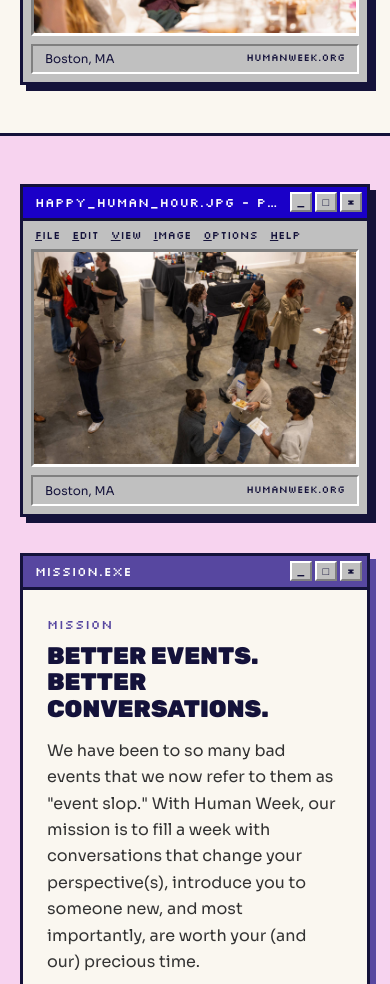
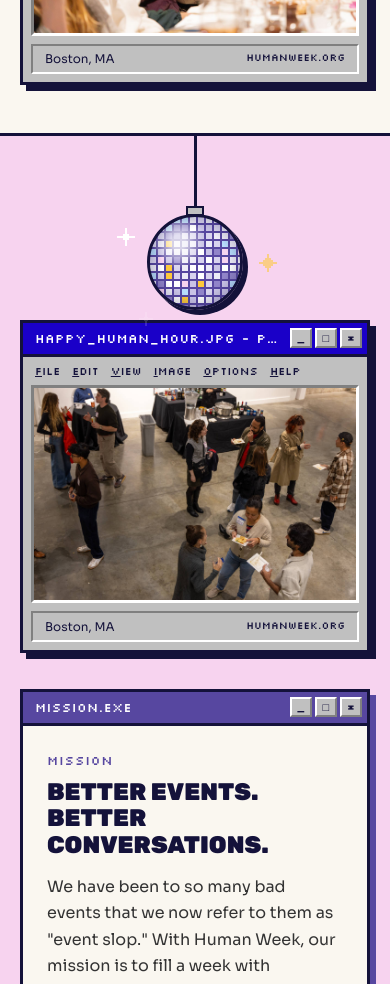
Before and after one commit to zreizes/humanweek, a plain HTML site: page index.html in a window 390 px wide. Shown: the part 2820-3804 px from the top of the page. Drawn offline with Linux system fonts and the light colour scheme.

Commit message:
Drifting clouds and a turning disco ball
- Pixel clouds drift slowly side to side (each at its own pace)
- Pixel-art disco ball hangs over the Happy Human Hour photo on Home:
  mirror tiles slide across it so it turns, with twinkling sparkles
- Both stop for visitors who have reduced motion turned on
- Pages clip sideways overflow so phones never scroll side to side

Co-Authored-By: Claude Opus 5.5 <noreply@anthropic.com>
Claude-Session: https://claude.ai/code/session_01RmPhLFwWywUyRASQR3vEZE

```diff
--- a/assets/css/site.css
+++ b/assets/css/site.css
@@ -59,7 +59,7 @@
 *::before,
 *::after { box-sizing: border-box; }
 
-html { scroll-behavior: smooth; }
+html { scroll-behavior: smooth; overflow-x: clip; }
 
 body {
   margin: 0;
@@ -69,7 +69,7 @@ body {
   color: var(--body);
   background: var(--paper);
   -webkit-font-smoothing: antialiased;
-  overflow-x: hidden;
+  overflow-x: clip;
 }
 
 img { max-width: 100%; display: block; }
@@ -275,6 +275,44 @@ h1, h2, h3 { margin: 0; }
 .deco--star-sm { width: 20px; }
 .deco--cursor { width: 26px; }
 
+/* Clouds drift slowly back and forth */
+.deco--cloud { animation: drift 14s ease-in-out infinite alternate; }
+.hero-cloud-2, .footer-cloud-2 { animation-duration: 18s; animation-direction: alternate-reverse; }
+.intro-cloud, .footer-cloud-1 { animation-duration: 16s; }
+@keyframes drift { from { transform: translateX(-14px); } to { transform: translateX(22px); } }
+
+/* Disco ball over the Happy Human Hour photo */
+.disco-wrap { position: relative; padding-top: 136px; }
+.disco {
+  position: absolute; z-index: 2; top: -48px; left: 50%; transform: translateX(-50%);
+  display: flex; flex-direction: column; align-items: center; pointer-events: none;
+}
+.disco__string { width: 3px; height: 70px; background: var(--navy); }
+.disco__cap { width: 18px; height: 10px; background: var(--gray); border: 2px solid var(--navy); margin-bottom: -2px; }
+.disco__ball {
+  position: relative; width: 96px; height: 96px; border-radius: 50%; overflow: hidden;
+  border: 3px solid var(--navy); box-shadow: 5px 5px 0 var(--navy);
+  background: url("../img/pixel/disco-tiles.svg") 0 0 / 128px 96px repeat-x;
+  image-rendering: pixelated;
+  animation: disco-spin 4s linear infinite;
+}
+.disco__ball::after {
+  /* light from the top left, shadow bottom right, so it reads as a sphere */
+  content: ""; position: absolute; inset: 0; border-radius: 50%;
+  background: radial-gradient(circle at 32% 28%, rgba(255,255,255,.75) 0 8%, rgba(255,255,255,0) 30%),
+              radial-gradient(circle at 50% 50%, rgba(20,18,58,0) 52%, rgba(20,18,58,.45) 100%);
+}
+.disco__glint { position: absolute; width: 18px; image-rendering: pixelated; animation: twinkle 1.6s steps(2) infinite; }
+.disco__glint--1 { left: -30px; top: 92px; }
+.disco__glint--2 { right: -34px; top: 118px; animation-delay: .5s; }
+.disco__glint--3 { left: -8px; top: 176px; width: 14px; animation-delay: 1s; }
+@keyframes disco-spin { to { background-position: -128px 0; } }
+@keyframes twinkle { 0%, 100% { opacity: 1; } 50% { opacity: .15; } }
+
+@media (prefers-reduced-motion: reduce) {
+  .deco--cloud, .disco__ball, .disco__glint { animation: none; }
+}
+
 /* ---------- Layout ---------- */
 .section { position: relative; padding-block: var(--s7); }
 .section--tight { padding-top: 0; }
--- a/index.html
+++ b/index.html
@@ -60,7 +60,7 @@
 
 <section class="section section--pink">
   <div class="wrap grid-2 grid-2--center">
-    <figure class="win paint "><div class="win__bar"><span>happy_human_hour.jpg - Paint</span><span class="win__btns" aria-hidden="true"><i>_</i><i>□</i><i>×</i></span></div><div class="menu-bar" aria-hidden="true"><span><u>F</u>ile</span><span><u>E</u>dit</span><span><u>V</u>iew</span><span><u>I</u>mage</span><span><u>O</u>ptions</span><span><u>H</u>elp</span></div><div class="paint__canvas"><img src="/assets/img/photos/happy_human_hour.jpg" alt="People talking in small groups at Happy Human Hour" loading="lazy"></div><figcaption class="paint__status"><span>Boston, MA</span><span>humanweek.org</span></figcaption></figure>
+    <div class="disco-wrap"><div class="disco" aria-hidden="true"><span class="disco__string"></span><span class="disco__cap"></span><span class="disco__ball"></span><img class="disco__glint disco__glint--1" src="/assets/img/pixel/sparkle.svg" alt=""><img class="disco__glint disco__glint--2" src="/assets/img/pixel/star.svg" alt=""><img class="disco__glint disco__glint--3" src="/assets/img/pixel/sparkle.svg" alt=""></div><figure class="win paint "><div class="win__bar"><span>happy_human_hour.jpg - Paint</span><span class="win__btns" aria-hidden="true"><i>_</i><i>□</i><i>×</i></span></div><div class="menu-bar" aria-hidden="true"><span><u>F</u>ile</span><span><u>E</u>dit</span><span><u>V</u>iew</span><span><u>I</u>mage</span><span><u>O</u>ptions</span><span><u>H</u>elp</span></div><div class="paint__canvas"><img src="/assets/img/photos/happy_human_hour.jpg" alt="People talking in small groups at Happy Human Hour" loading="lazy"></div><figcaption class="paint__status"><span>Boston, MA</span><span>humanweek.org</span></figcaption></figure></div>
     <article class="win win--purple"><div class="win__bar"><span>mission.exe</span><span class="win__btns" aria-hidden="true"><i>_</i><i>□</i><i>×</i></span></div><div class="win__body"><p class="eyebrow">Mission</p>
       <h2 class="h2">Better events. Better conversations.</h2>
       <p>We have been to so many bad events that we now refer to them as "event slop." With Human Week, our mission is to fill a week with conversations that change your perspective(s), introduce you to someone new, and most importantly, are worth your (and our) precious time.</p>
```
Also changed, not shown: assets/img/pixel/disco-tiles.svg (added).
